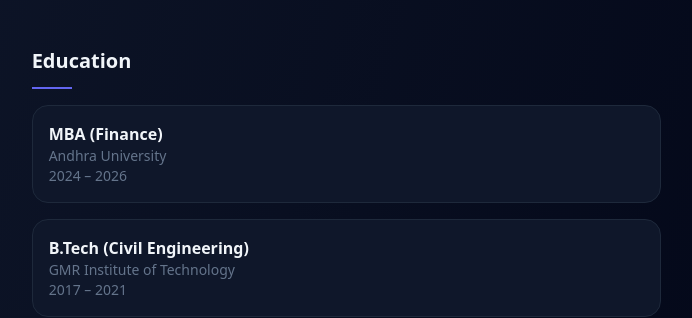
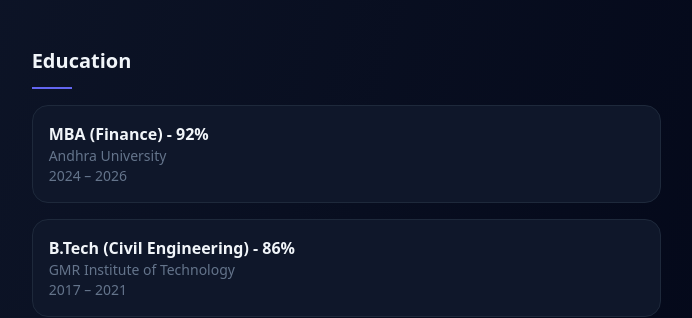
Before and after one commit to yan-jan-ram/portfolio, a React (Vite) app: page / in a window 1280 px wide. Shown: the part 4059-4377 px from the top of the page, without its empty margins (467-1159 px from the left). Built offline with nearby package versions, Linux system fonts and the light colour scheme; the HTML template or start-up script is replaced by a standard one.

Commit message:
updated education

```diff
--- a/src/App.jsx
+++ b/src/App.jsx
@@ -84,14 +84,14 @@
 
 const education = [
   {
-    degree: 'MBA (Finance)',
+    degree: 'MBA (Finance) - 92%',
     institution: 'Andhra University',
     location: 'Andhra Pradesh',
     period: '2024 – 2026',
     details: ['Focus on data-driven financial decision making and analytics.']
   },
   {
-    degree: 'B.Tech (Civil Engineering)',
+    degree: 'B.Tech (Civil Engineering) - 86%',
     institution: 'GMR Institute of Technology',
     location: 'Andhra Pradesh',
     period: '2017 – 2021',
```
